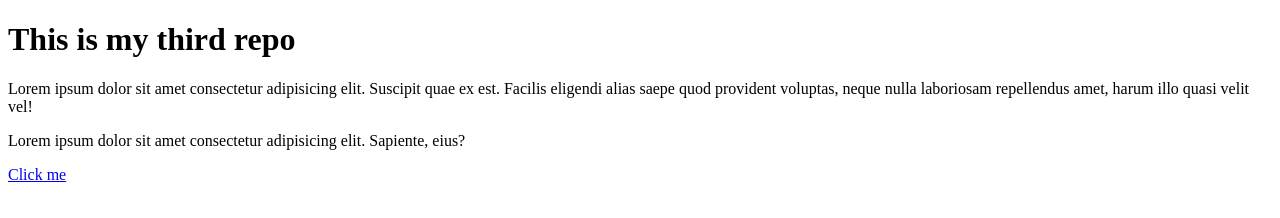
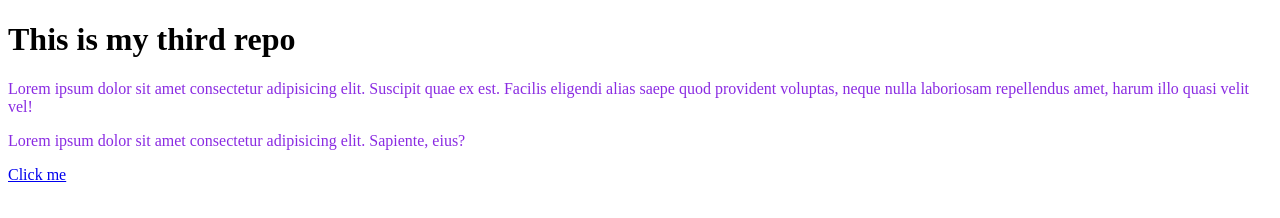
Before and after one commit to rasel726/third-repo, a plain HTML site: page index.html in a window 1280 px wide. Drawn offline with Linux system fonts and the light colour scheme.

Commit message:
file add and modify

```diff
--- a/index.html
+++ b/index.html
@@ -5,6 +5,7 @@
     <meta http-equiv="X-UA-Compatible" content="IE=edge" />
     <meta name="viewport" content="width=device-width, initial-scale=1.0" />
     <title>This is my third repo</title>
+    <link rel="stylesheet" href="style.css">
   </head>
   <body>
     <h1>This is my third repo</h1>
--- /dev/null
+++ b/style.css
@@ -0,0 +1,3 @@
+p{
+    color: blueviolet;
+}
```
